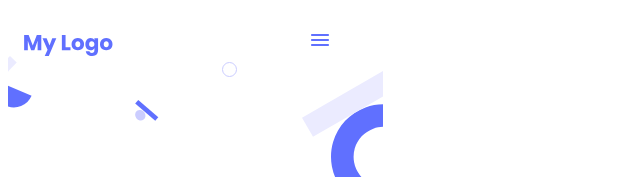
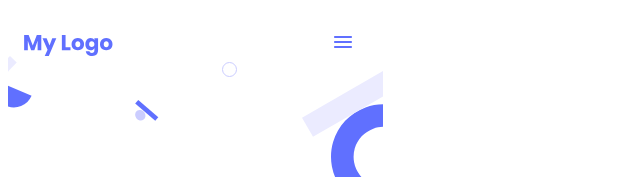
Before and after one commit to tsheporamantso/Setup-Mobile-Project, a website: page index.html in a window 1280 px wide. Shown: the top 177 px of the page, 0-640 px from the left. Drawn offline with Linux system fonts and the light colour scheme.

Commit message:
modified menu-icon styles

```diff
--- a/style.css
+++ b/style.css
@@ -7,40 +7,8 @@
   --clr-gray-100: #b3bac5;
 }
 
-/* body {
-  font-family: 'Poppins', sans-serif;
-  font-style: normal;
-
-  margin: 20px 0px 0px 0px;
-  background-repeat: no-repeat;
-  padding: 13px;
-  position: absolute;
-
-  border: 2px solid grey;
-  border-radius: 20px;
-
-  border-bottom: 30px;
-
-  display: inline-flex;
-
-  border-style: solid;
-  border-radius: 30px;
-  border-bottom: 90px;
-
-  width: 462px;
-
-  height: 587.15px;
-  top: 104px;
-  left: -34px;
-} */
-
 .logo {
   margin-top: 22px;
-
-  /* font-family: "Poppins", sans-serif; */
-
-  /* font-weight: 700;
-  font-size: 18px; */
   display: flex;
   flex-direction: column;
   position: absolute;
@@ -51,8 +19,6 @@
 
 #h1 {
   width: 327px;
-
-  /* height: 150px; */
   font-family: 'Poppins', sans-serif;
   margin-top: 80px;
   margin-left: -6px;
@@ -76,13 +42,10 @@
 }
 
 .social-icons {
-  /* position: absolute; */
   display: flex;
   align-items: center;
   list-style: none;
   padding: 13px 0;
-
-  /* margin-top: 0.5rem; */
 }
 
 .social-icons svg {
@@ -90,10 +53,6 @@
 }
 
 .connect {
-  /* width: 117px;
-  height: 24px; */
-
-  /* font-family: 'Poppins', sans-serif; */
   font-style: normal;
   font-weight: 500;
   font-size: 16px;
@@ -106,35 +65,20 @@
 
 .menu-icon {
   position: absolute;
-
-  /* width: 24px; */
-
-  /* height: 24px; */
   top: 20px;
   display: flex;
   padding: 8px;
-
-  /* right: 300px; */
-  left: 300px;
-
-  /* margin-top: 32px;
-  margin-left: 329px; */
-
-  /* line-height: 20px; */
+  margin-left: 315px;
+  margin-top: 2px;
 }
 
 .headline {
   background-image: url("/images/header-shapes\ mobile.svg");
   font-family: 'Poppins', sans-serif;
-
-  /* margin-left: 15px;
-  margin-top: 50px; */
   justify-content: center;
   height: 580px;
   width: 375px;
   background-repeat: no-repeat;
-
-  /* border-bottom-left-radius: 65px; */
   display: flex;
   flex-direction: column;
 }
```
